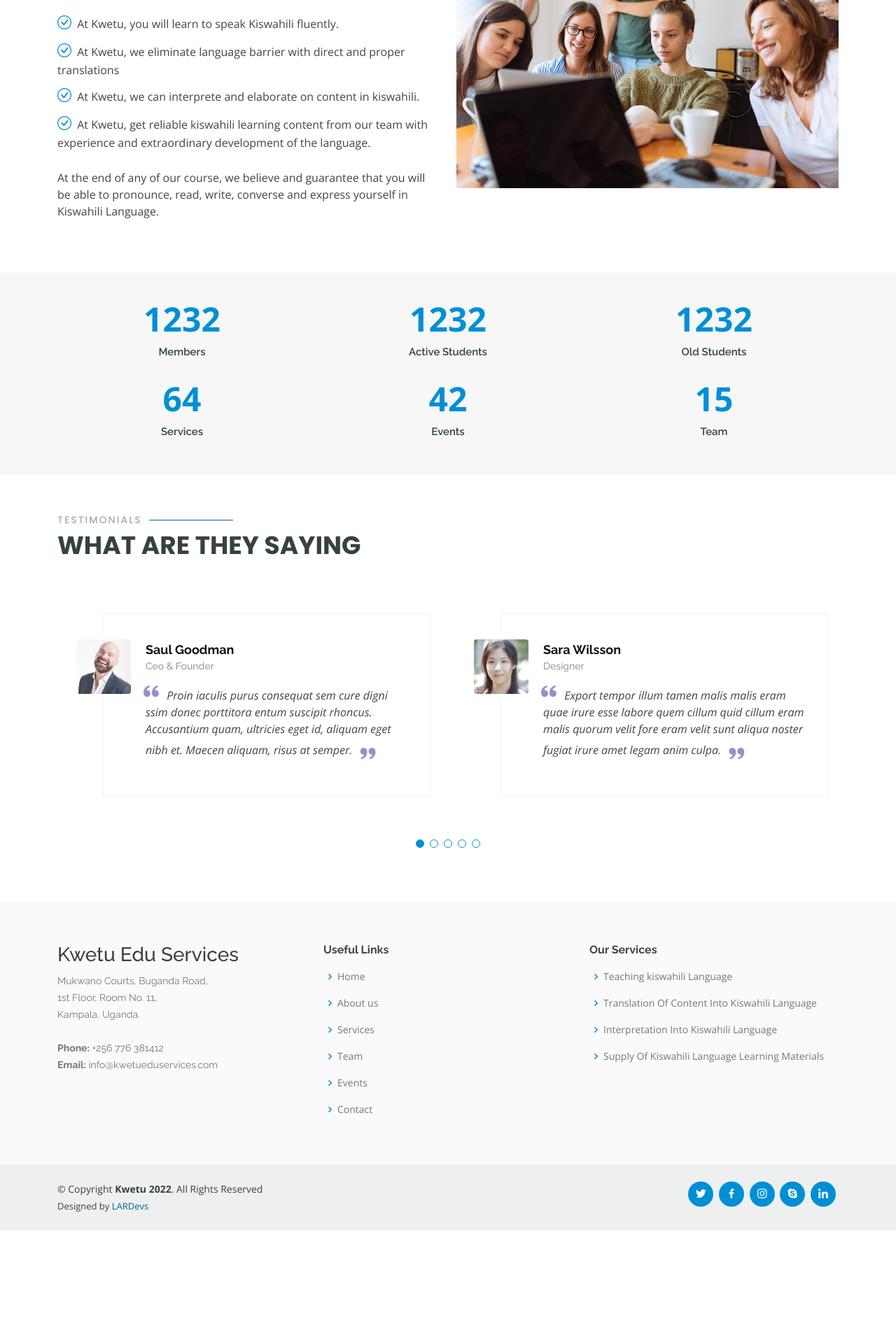
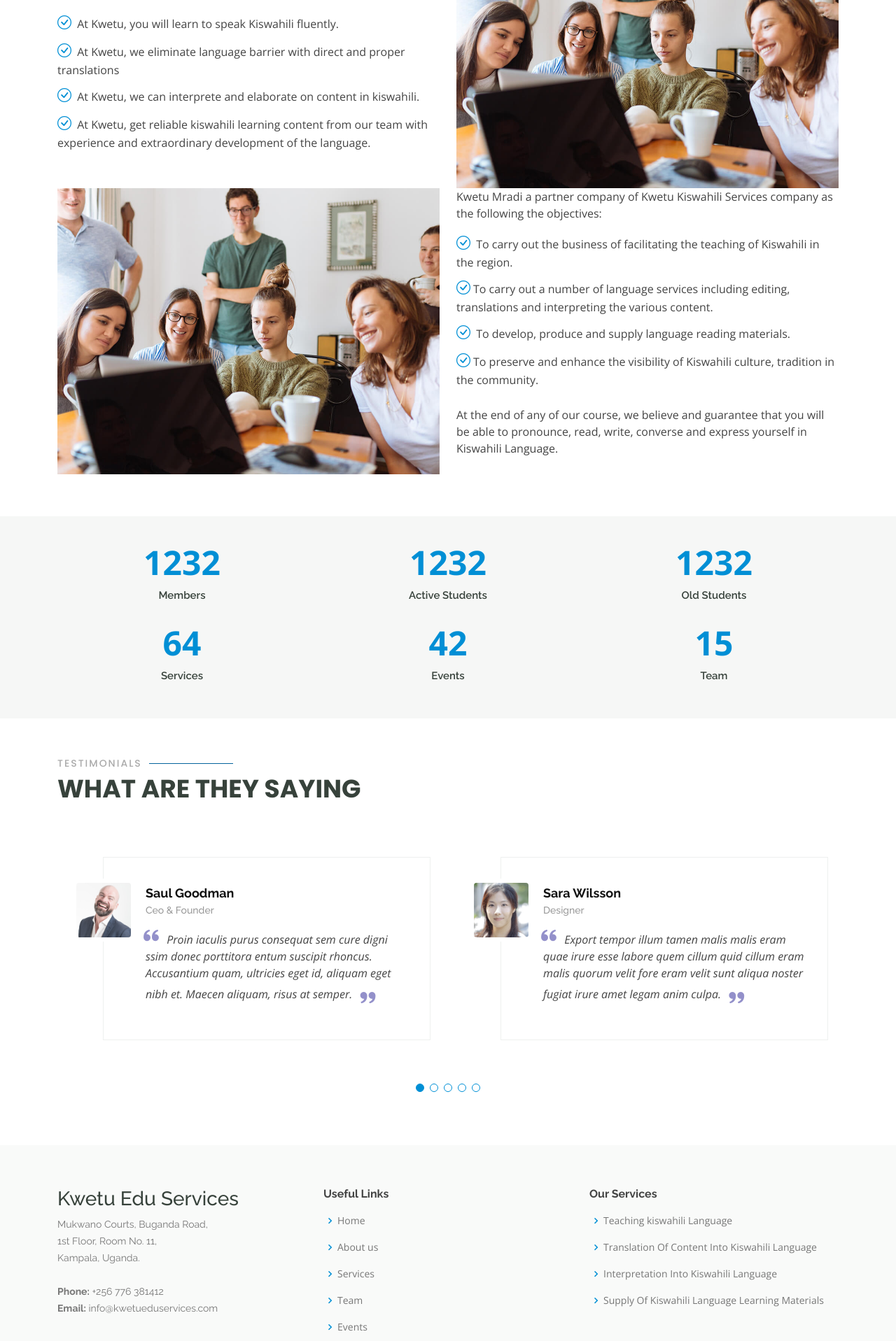
Before and after one commit to latrondav/kwetu-edu-services, a Django app: page /about/ in a window 1280 px wide. Shown: the part 501-2418 px from the top of the page at 70% size. Before the commit the page ends 2260 px from the top, so only its background shows below. Run offline with Django 4.2, Linux system fonts and the light colour scheme; some libraries are stand-ins or nearby versions.

Commit message:
Update about.html

```diff
--- a/kwetuapp/templates/about.html
+++ b/kwetuapp/templates/about.html
@@ -622,11 +622,27 @@
                 <li><i class="bi bi-check-circle"></i> At Kwetu, get reliable kiswahili learning content from our team with
                   experience and extraordinary development of the language.</li>
               </ul>
+            </div>
+
+            <div class="col-lg-6 order-2 order-lg-1" data-aos="fade-left" data-aos-delay="100">
+              <img src="{% static 'assets/img/about.jpg' %}" class="img-fluid" alt="">
+            </div>
+            <div class="col-lg-6 pt-4 pt-lg-0 order-1 order-lg-2 content">
+              <p>Kwetu Mradi a partner company of Kwetu Kiswahili Services company as the following the objectives:</p>
+              <ul>
+                <li><i class="bi bi-check-circle"></i> To carry out the business of facilitating the teaching of Kiswahili in the
+                  region.</li>
+                <li><i class="bi bi-check-circle"></i>To carry out a number of language services including editing, translations and
+                  interpreting the various content.</li>
+                <li><i class="bi bi-check-circle"></i> To develop, produce and supply language reading materials.
+                </li>
+                <li><i class="bi bi-check-circle"></i>To preserve and enhance the visibility of Kiswahili culture, tradition in the
+                  community.</li>
+              </ul>
               <p>
                 At the end of any of our course, we believe and guarantee that you will be able to pronounce, read, write,
                 converse and express yourself in Kiswahili Language.
               </p>
-
             </div>
           </div>
 
```
